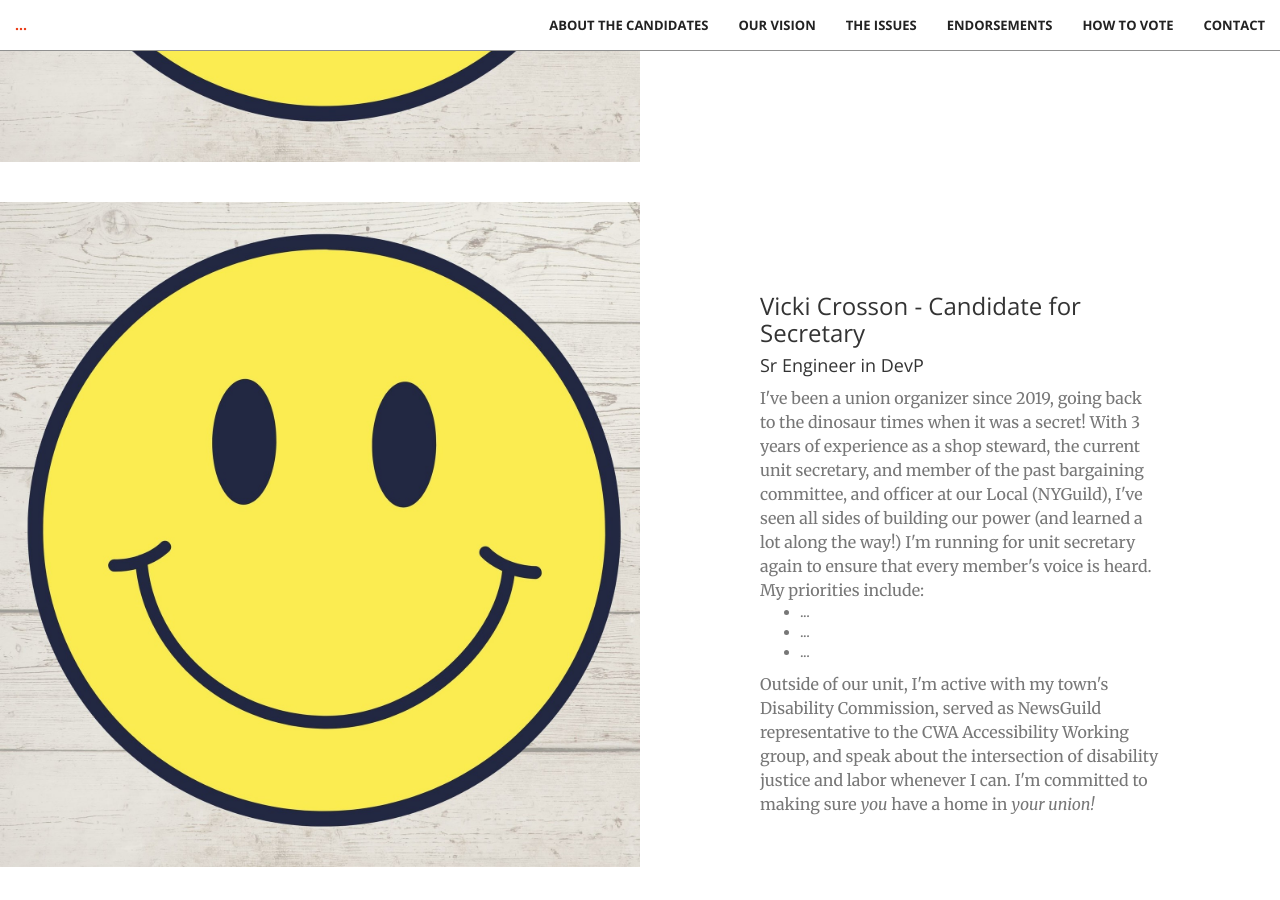
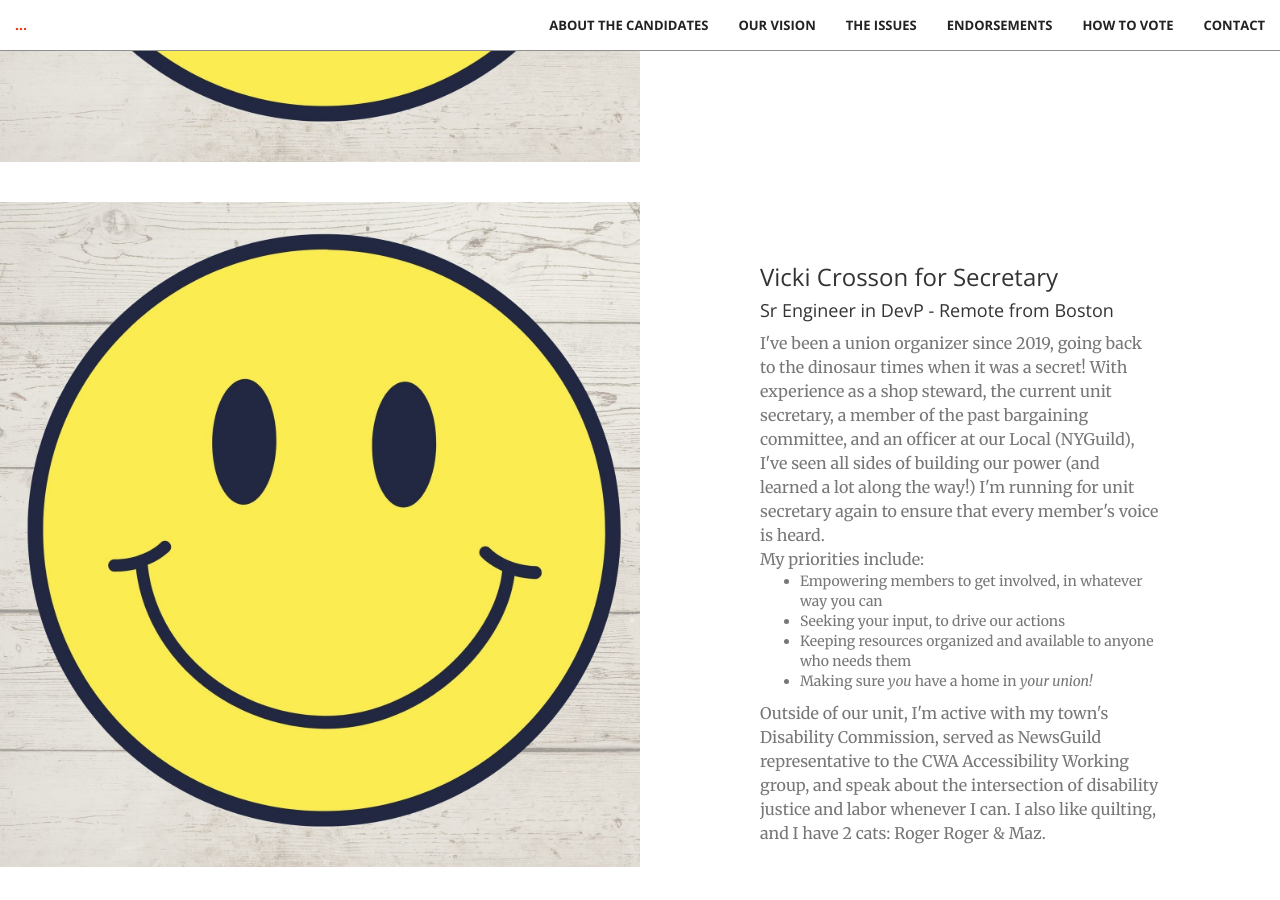
Before and after one commit to viccro/2025-campaign-site-draft, a Jekyll site: the page built from index.html, in a window 1280 px wide and 900 px high, scrolled down 2636 px. Built offline with Jekyll 4.4.1, drawn with Linux system fonts in a browser that asks for light colours.

Commit message:
favicons and vicki blurb

```diff
--- a/_includes/candidates2.html
+++ b/_includes/candidates2.html
@@ -78,36 +78,42 @@
       </div>
       <div class="col-md-6 col-sm-12">
         <div class="service-box">
-          <h3>Vicki Crosson - Candidate for Secretary</h3>
-          <h4>Sr Engineer in DevP</h4>
+          <h3>Vicki Crosson for Secretary</h3>
+          <h4>Sr Engineer in DevP - Remote from Boston</h4>
 
           <p>
             I've been a union organizer since 2019, going back to the dinosaur
-            times when it was a secret! With 3 years of experience as a shop
-            steward, the current unit secretary, and member of the past
-            bargaining committee, and officer at our Local (NYGuild), I've seen all sides of building our power (and
-            learned a lot along the way!) I'm running for unit secretary again to
-            ensure that every member's voice is heard.
+            times when it was a secret! With experience as a shop steward, the
+            current unit secretary, a member of the past bargaining committee,
+            and an officer at our Local (NYGuild), I've seen all sides of
+            building our power (and learned a lot along the way!) I'm running
+            for unit secretary again to ensure that every member's voice is
+            heard.
           </p>
 
           <p>My priorities include:</p>
           <ul>
             <li>
-              ...
+                Empowering members to get involved, in whatever way you can
             </li>
             <li>
-              ...
+                Seeking your input, to drive our actions
             </li>
             <li>
-              ...
+                Keeping resources organized and available to anyone who needs them
+            </li>
+            <li>
+                Making sure <em>you</em> have a home in <em>your union!</em>
             </li>
           </ul>
 
           <p>
-            Outside of our unit, I'm active with my town's Disability Commission, served as NewsGuild representative to the CWA Accessibility Working group, and speak about the intersection of disability justice and labor whenever I can.
-            I'm committed to making sure <em>you</em> have a home in <em>your union!</em>
+            Outside of our unit, I'm active with my town's Disability
+            Commission, served as NewsGuild representative to the CWA
+            Accessibility Working group, and speak about the intersection of
+            disability justice and labor whenever I can. I also like quilting,
+            and I have 2 cats: Roger Roger & Maz.
           </p>
-
         </div>
       </div>
     </div>
--- a/_includes/head.html
+++ b/_includes/head.html
@@ -8,8 +8,14 @@
 
     <title>Your Union for You</title>
 
+    <link rel="apple-touch-icon" sizes="180x180" href="/img/favicon/apple-touch-icon.png">
+    <link rel="icon" type="image/png" sizes="32x32" href="/img/favicon/favicon-32x32.png">
+    <link rel="icon" type="image/png" sizes="16x16" href="/img/favicon/favicon-16x16.png">
+    <link rel="manifest" href="/img/favicon/site.webmanifest">
+
     <!-- Bootstrap Core CSS -->
     <link rel="stylesheet" href="css/bootstrap.min.css" type="text/css">
+
 
     <!-- Custom Fonts -->
     <link href='https://fonts.googleapis.com/css?family=Open+Sans:300italic,400italic,600italic,700italic,800italic,400,300,600,700,800' rel='stylesheet' type='text/css'>
```
Also changed, not shown: img/favicon/android-chrome-192x192.png (added), img/favicon/android-chrome-512x512.png (added), img/favicon/apple-touch-icon.png (added), img/favicon/favicon-16x16.png (added), img/favicon/favicon-32x32.png (added), img/favicon/favicon.ico (added), img/favicon/site.webmanifest (added).
